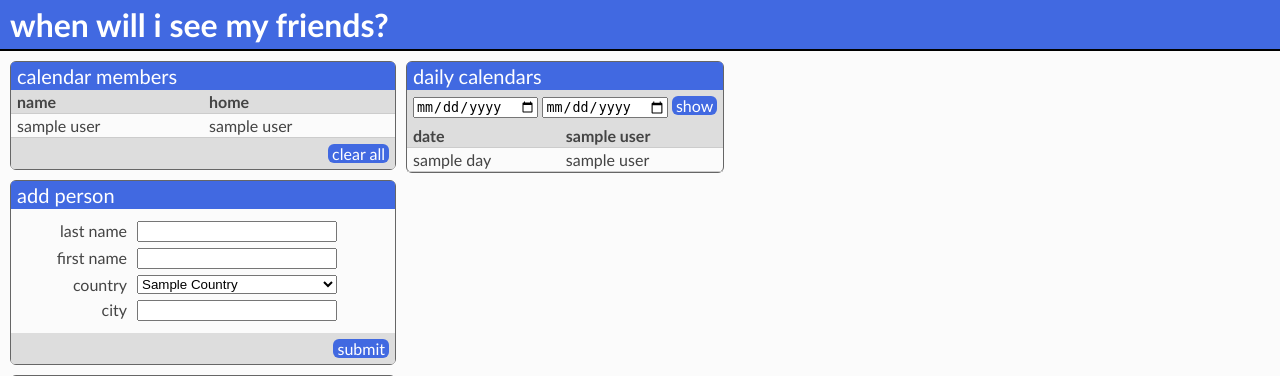
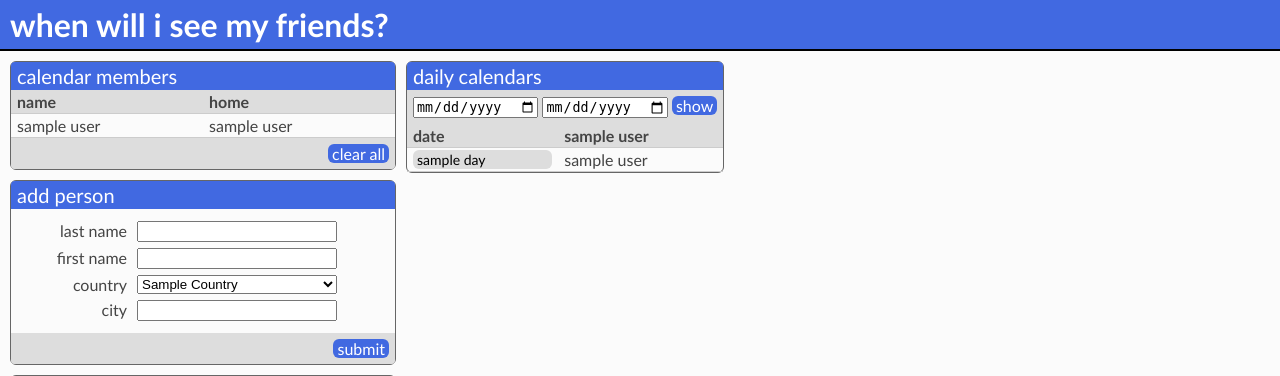
Before and after one commit to ahilbers/calendar, a Flask app: template schedules/frontend/templates/home.html in a window 1280 px wide. Shown: the top 376 px of the page. Run offline with Flask 3, Linux system fonts and the light colour scheme; the template is opened without the code that fills it: most values are stand-ins (such as "Sample title", 1, 10 or a date in 2020).

Commit message:
visualize people being in same place (#34)

```diff
--- a/schedules/frontend/static/style.css
+++ b/schedules/frontend/static/style.css
@@ -118,3 +118,17 @@ th {
 .daily-calendars-table {
     width: 100%;
 }
+.daily-calendars-table-date-not-together {
+    padding: 1px 4px;
+    background-color: #dddddd;
+    color: black;
+    font-size: 14px;
+    border-radius: 6px;
+}
+.daily-calendars-table-date-together {
+    padding: 1px 4px;
+    background-color: forestgreen;
+    color: white;
+    font-size: 14px;
+    border-radius: 6px;
+}
--- a/schedules/frontend/templates/home.html
+++ b/schedules/frontend/templates/home.html
@@ -179,8 +179,17 @@
                         </thead>
                         <tbody>
                             {% for day, people_days in calendar.get_daily_calendars_to_display().items() %}
-                                <tr style="background-color: transparent">
-                                    <td> {{ day }} </td>
+                                <tr style="background-color: ;">
+                                    <td>
+                                        <div class="
+                                            {% if calendar.is_everyone_together(day) %}
+                                                daily-calendars-table-date-together
+                                            {% else %}
+                                                daily-calendars-table-date-not-together
+                                            {% endif %}">
+                                                {{ day }}
+                                        </div>
+                                    </td>
                                     {% for people_day_location in people_days.values() %}
                                         <td> {{ people_day_location.end.display_name_frontend }} </td>
                                     {% endfor %}
```
